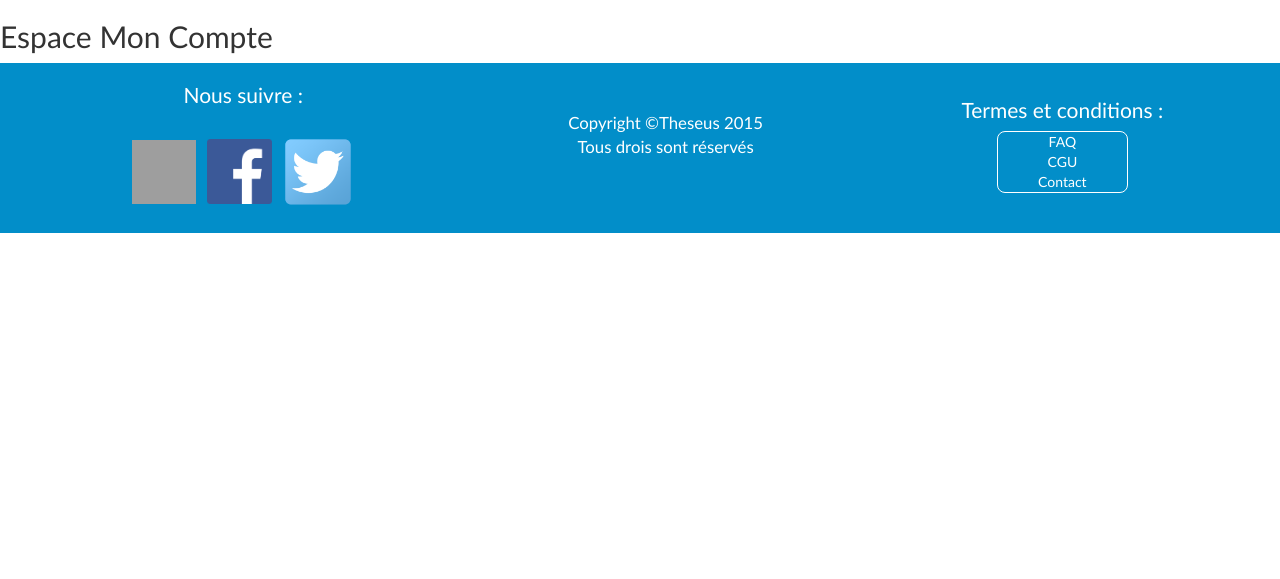
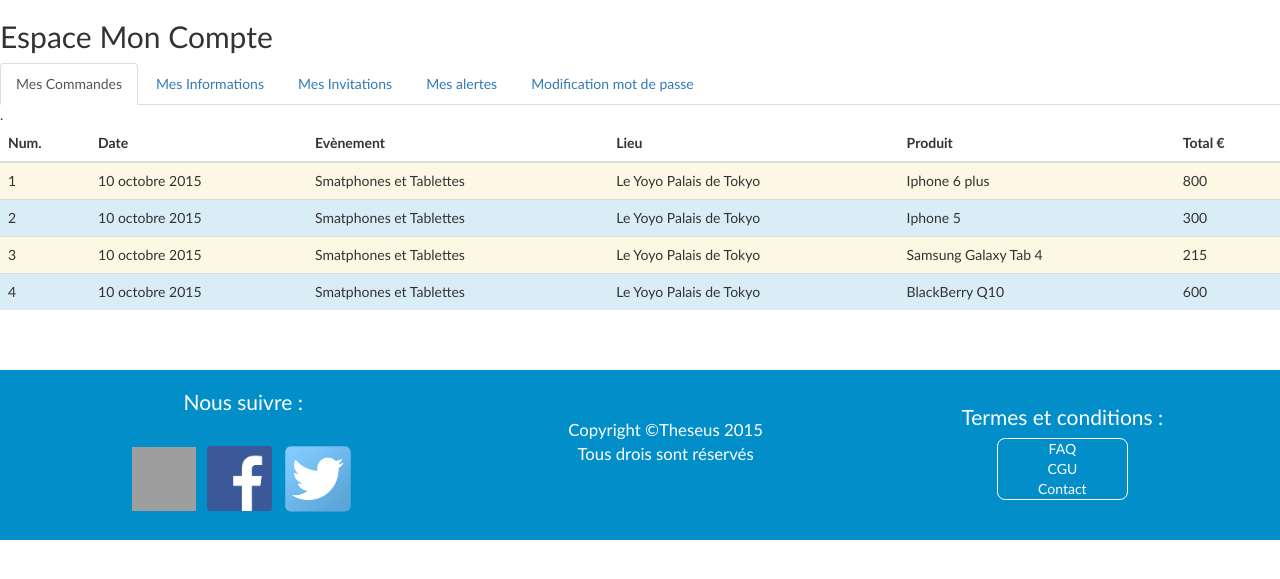
Before and after one commit to MiKzZproject/Theseus, a PHP site: page /Theseus/web/MyAccount.php in a window 1280 px wide. Shown: the part 197-776 px from the top of the page. Run offline with PHP 8.4, Linux system fonts and the light colour scheme; some libraries are stand-ins or nearby versions; grey boxes are pictures that could not be loaded.

Commit message:
MyAccount
- ajout tabs Bootstrap
- ajout squelette html : mes commandes, modif mot de passe, mes
informations

```diff
--- a/Theseus/web/MyAccount.php
+++ b/Theseus/web/MyAccount.php
@@ -10,7 +10,127 @@ include('template/header.php');
 ?>
 <h2 class="header-title green nohover">Espace Mon Compte</h2>
 
+    <div>
 
+        <!-- Nav tabs -->
+        <ul class="nav nav-tabs" role="tablist">
+            <li role="presentation" class="active"><a href="#commandes" aria-controls="commandes" role="tab" data-toggle="tab"><i class="icon-shopping-cart"></i> Mes Commandes</a></li>
+            <li role="presentation"><a href="#informations" aria-controls="informations" role="tab" data-toggle="tab"><i class="icon-user"></i> Mes Informations</a></li>
+            <li role="presentation"><a href="#invitations" aria-controls="invitations" role="tab" data-toggle="tab"><i class="icon-gift"></i> Mes Invitations</a></li>
+            <li role="presentation"><a href="#alertes" aria-controls="alertes" role="tab" data-toggle="tab"><i class="icon-bell"></i> Mes alertes</a></li>
+            <li role="presentation"><a href="#modifPassword" aria-controls="modifPassword" role="tab" data-toggle="tab"><i class="icon-pencil"></i> Modification mot de passe</a></li>
+        </ul>
+
+        <!-- Tabs -->
+        <div class="tab-content">.
+            <br />
+            <div role="tabpanel" class="tab-pane active" id="commandes">
+                <table class="table">
+                    <thead>
+                        <tr>
+                            <th>Num.</th>
+                            <th>Date</th>
+                            <th>Evènement</th>
+                            <th>Lieu</th>
+                            <th>Produit</th>
+                            <th>Total €</th>
+                        </tr>
+                    </thead>
+                    <tbody>
+                        <tr class="warning">
+                            <td>1</td>
+                            <td>10 octobre 2015</td>
+                            <td>Smatphones et Tablettes</td>
+                            <td>Le Yoyo Palais de Tokyo</td>
+                            <td>Iphone 6 plus</td>
+                            <td>800</td>
+                        </tr>
+                        <tr class="info">
+                            <td>2</td>
+                            <td>10 octobre 2015</td>
+                            <td>Smatphones et Tablettes</td>
+                            <td>Le Yoyo Palais de Tokyo</td>
+                            <td>Iphone 5</td>
+                            <td>300</td>
+                        </tr>
+                        <tr class="warning">
+                            <td>3</td>
+                            <td>10 octobre 2015</td>
+                            <td>Smatphones et Tablettes</td>
+                            <td>Le Yoyo Palais de Tokyo</td>
+                            <td>Samsung Galaxy Tab 4</td>
+                            <td>215</td>
+                        </tr>
+                        <tr class="info">
+                            <td>4</td>
+                            <td>10 octobre 2015</td>
+                            <td>Smatphones et Tablettes</td>
+                            <td>Le Yoyo Palais de Tokyo</td>
+                            <td>BlackBerry Q10</td>
+                            <td>600</td>
+                        </tr>
+                    </tbody>
+                </table>
+            </div>
+
+            <div role="tabpanel" class="tab-pane" id="informations">
+                <div class="control-group warning">
+                    <span class="badge badge-info">Nom</span>
+                    <input type="text" id="inputWarning" placeholder="nom">
+                    <br />
+                    <span class="badge badge-info">Prénom</span>
+                    <input type="text" id="inputError" placeholder="prénom">
+                    <br />
+                    <span class="badge badge-info">Date de naissance</span>
+                    <input type="text" id="inputInfo" placeholder="date naissance">
+                    <br />
+                    <span class="badge badge-info">Téléphone</span>
+                    <input type="text" id="inputSuccess" placeholder="numéro téléphone">
+                    <br />
+                    <span class="badge badge-info">Adresse Mail</span>
+                    <input type="text" id="inputSuccess" placeholder="adresse mail">
+                    <br />
+                    <span class="badge badge-info">Date d'inscription</span>
+                    <input type="text" id="inputSuccess" placeholder="date inscription">
+
+                </div>
+            </div>
+
+            <div role="tabpanel" class="tab-pane" id="invitations">
+                invitations
+            </div>
+
+            <div role="tabpanel" class="tab-pane" id="alertes">
+                alertes
+            </div>
+
+            <div role="tabpanel" class="tab-pane" id="modifPassword">
+                <form class="form-horizontal">
+                    <div class="control-group">
+                        <label class="control-label" for="currentPassword">Mot de Passe actuel : </label>
+                        <div class="controls">
+                            <input type="text" id="currentPassword" placeholder="Password actuel">
+                        </div>
+                    </div>
+                    <div class="control-group">
+                        <label class="control-label" for="NewPassword">Nouveau mot de passe : </label>
+                        <div class="controls">
+                            <input type="text" id="NewPassword" placeholder="Nouveau Password">
+                        </div>
+                    </div>
+                    <div class="control-group">
+                        <div class="controls">
+                            <button type="submit" class="btn">Enregistrer modifications</button>
+                        </div>
+                    </div>
+                </form>
+            </div>
+        </div>
+
+    </div>
+
+    <br />
+    <br />
 
 <?php
 include('template/footer.php');
```
